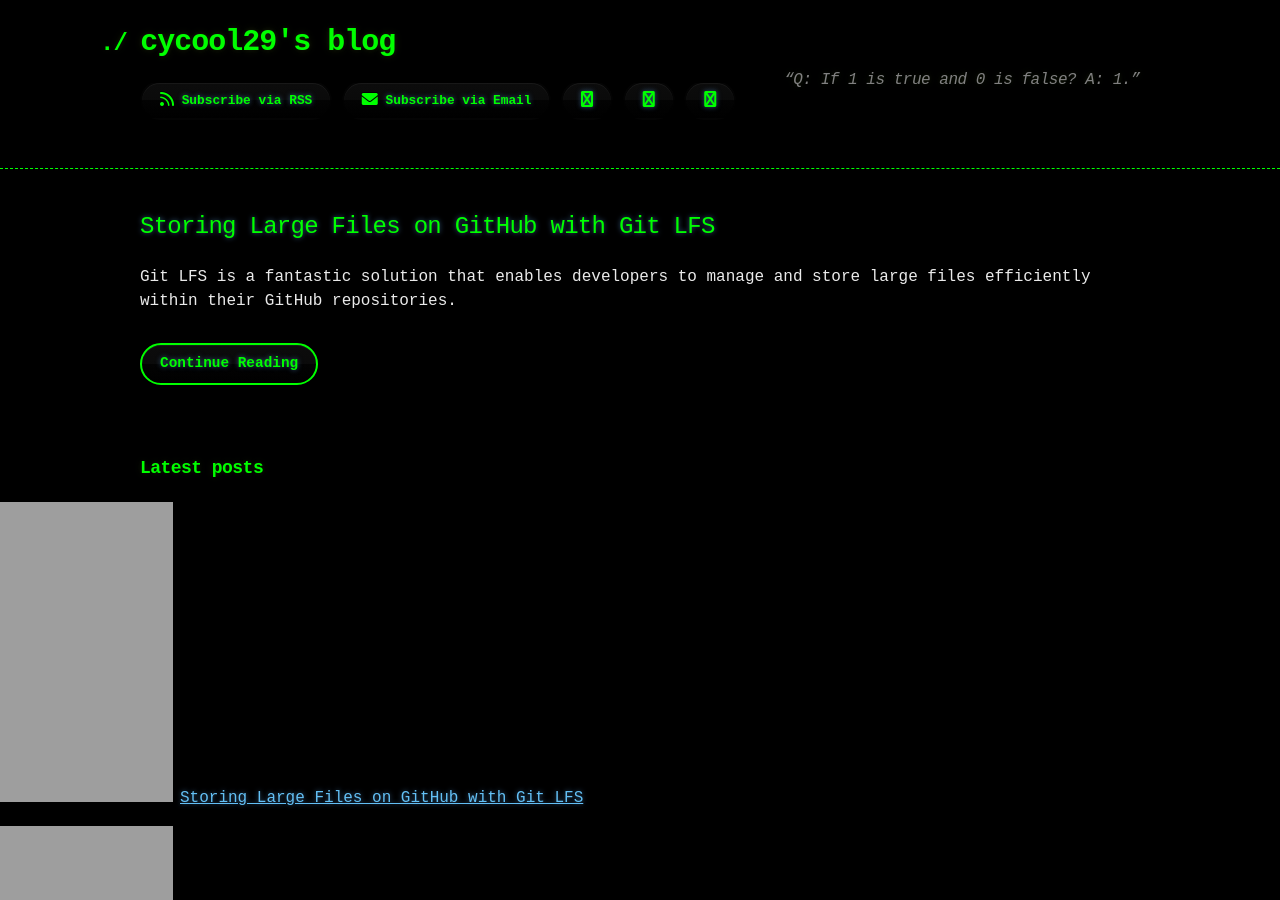
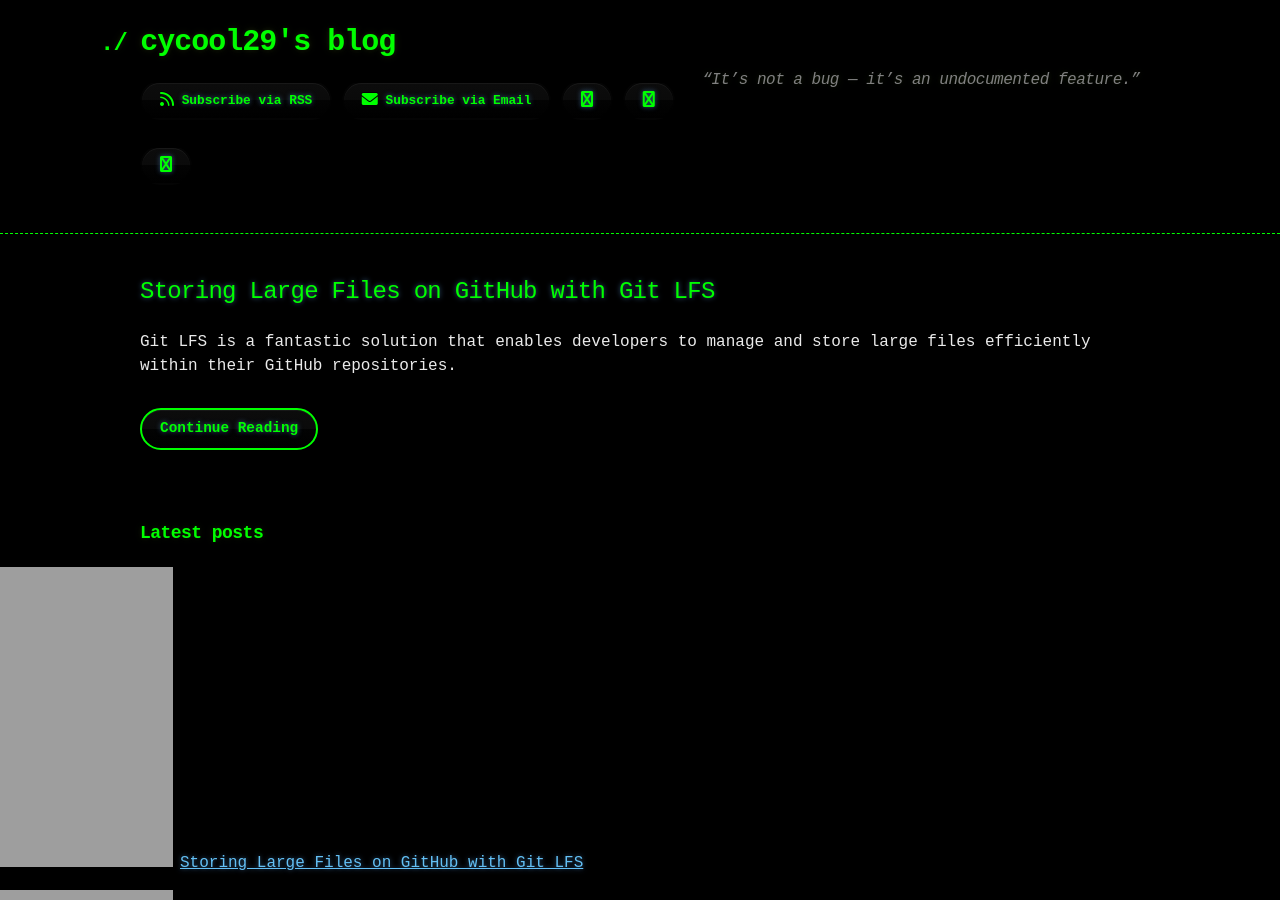
Before and after one commit to cycool29/cycool29.github.io, a Jekyll site: the page built from index.md, in a window 1280 px wide and 900 px high. Built offline with Jekyll 4.4.1, drawn with Linux system fonts in a browser that asks for light colours; a style sheet for code colours, icons or effects is not loaded.

Commit message:
Update quotes

```diff
--- a/_config.yml
+++ b/_config.yml
@@ -1,5 +1,5 @@
 title: cycool29's blog
-description: "“Q: If 1 is true and 0 is false? A: 1.” "
+description: "“It’s not a bug — it’s an undocumented feature.” "
 bio: A high school student. Intermediate in Python, Git, Bash. Learning JavaScript. He/Him. "
 author: cycool29
 url: https://cycool29.github.io
```
